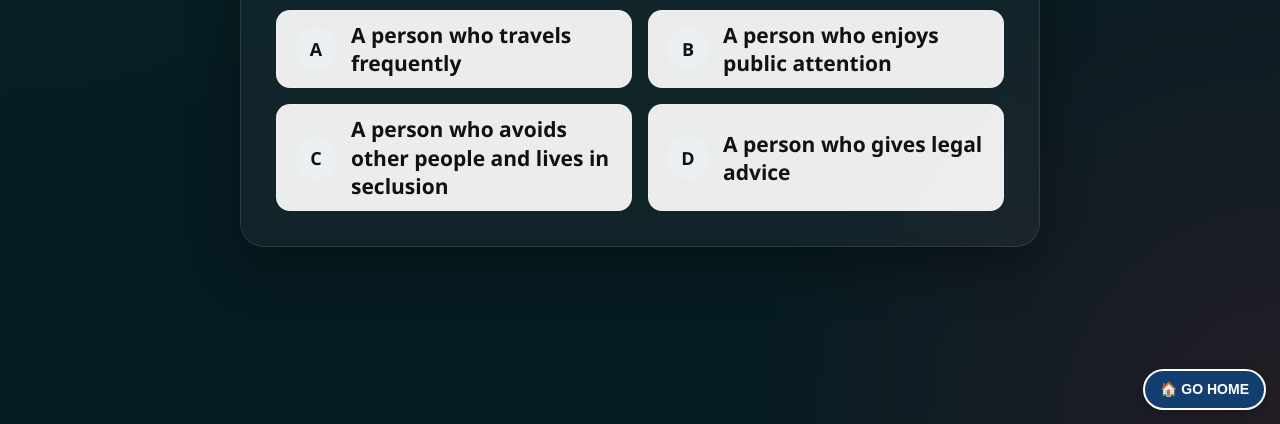
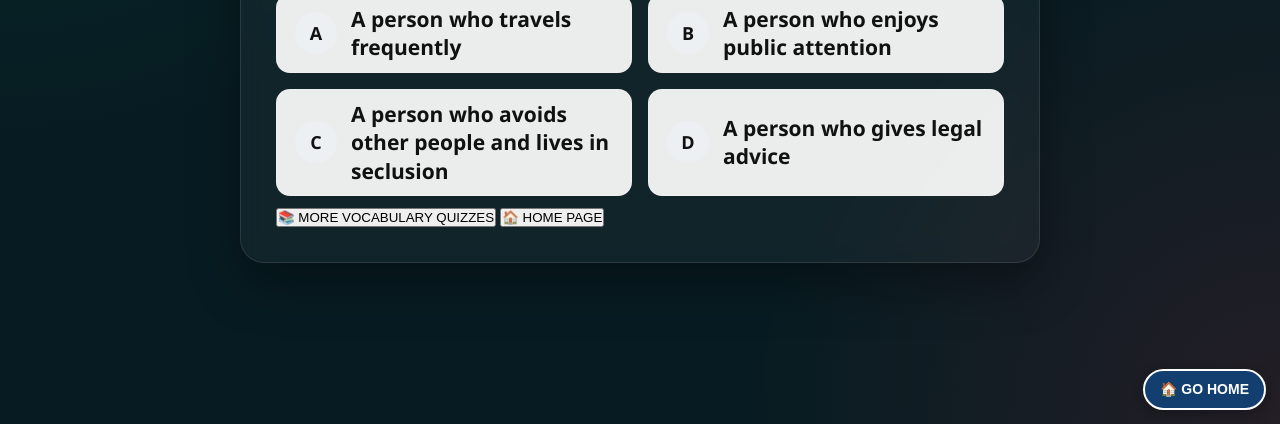
Before and after one commit to Aliakbar1974/quiz-challenge-bangladesh, a plain HTML site: page Vocabulary-quiz-17/index.html in a window 1280 px wide. Both pictures are taken after a click on the button "📖 LEARNING MODE". Shown: the part 376-800 px from the top of the page. Drawn offline with Linux system fonts and the light colour scheme.

Commit message:
Standardize post-quiz navigation options

```diff
--- a/Vocabulary-quiz-17/index.html
+++ b/Vocabulary-quiz-17/index.html
@@ -196,6 +196,14 @@
             </div>
 
 
+
+            <button onclick="window.location.assign('https://quizchallengebd.com/vocabulary-quizzes.html')" class="more-quizzes-btn" style="margin-top:12px;">
+                📚 MORE VOCABULARY QUIZZES
+            </button>
+
+            <button onclick="window.location.assign('https://quizchallengebd.com/')" class="home-btn" style="margin-top:12px;">
+                🏠 HOME PAGE
+            </button>
         </div>
 
     </section>
```
